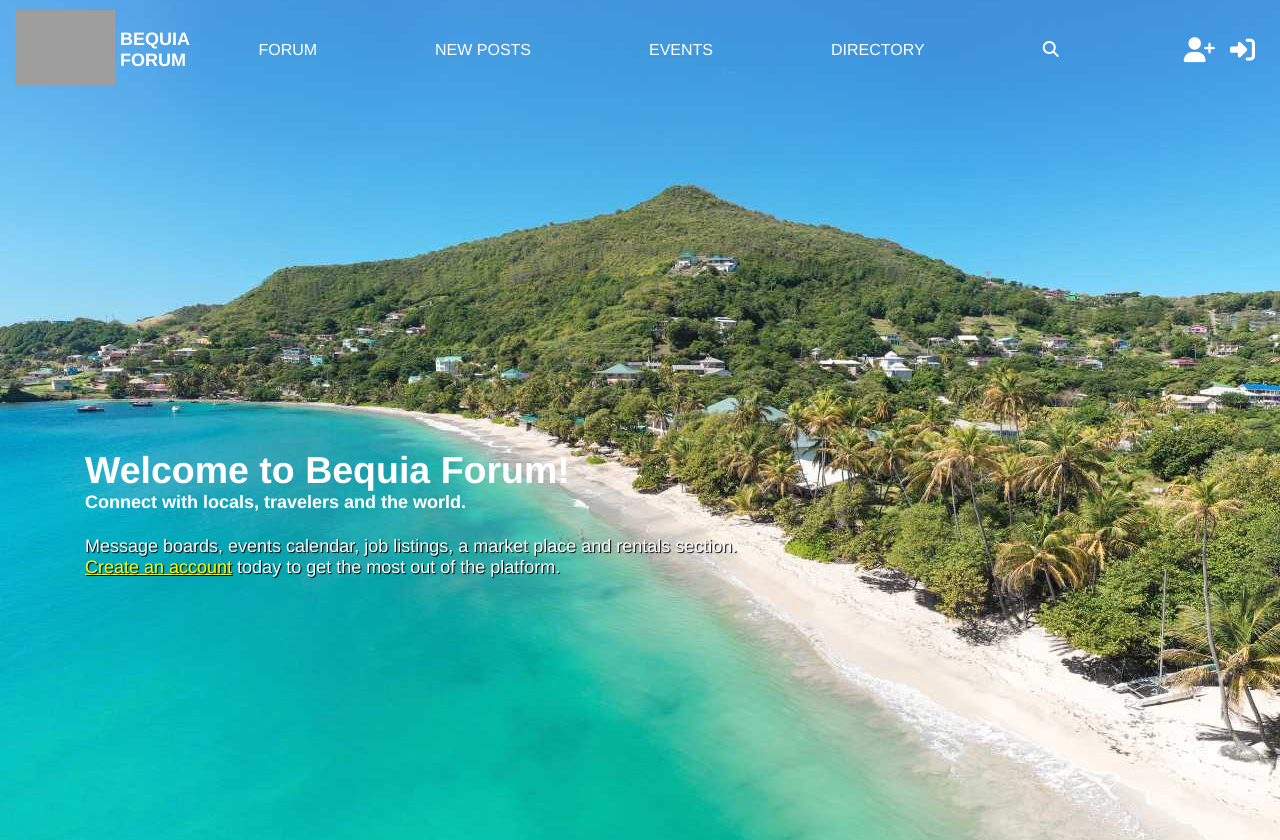
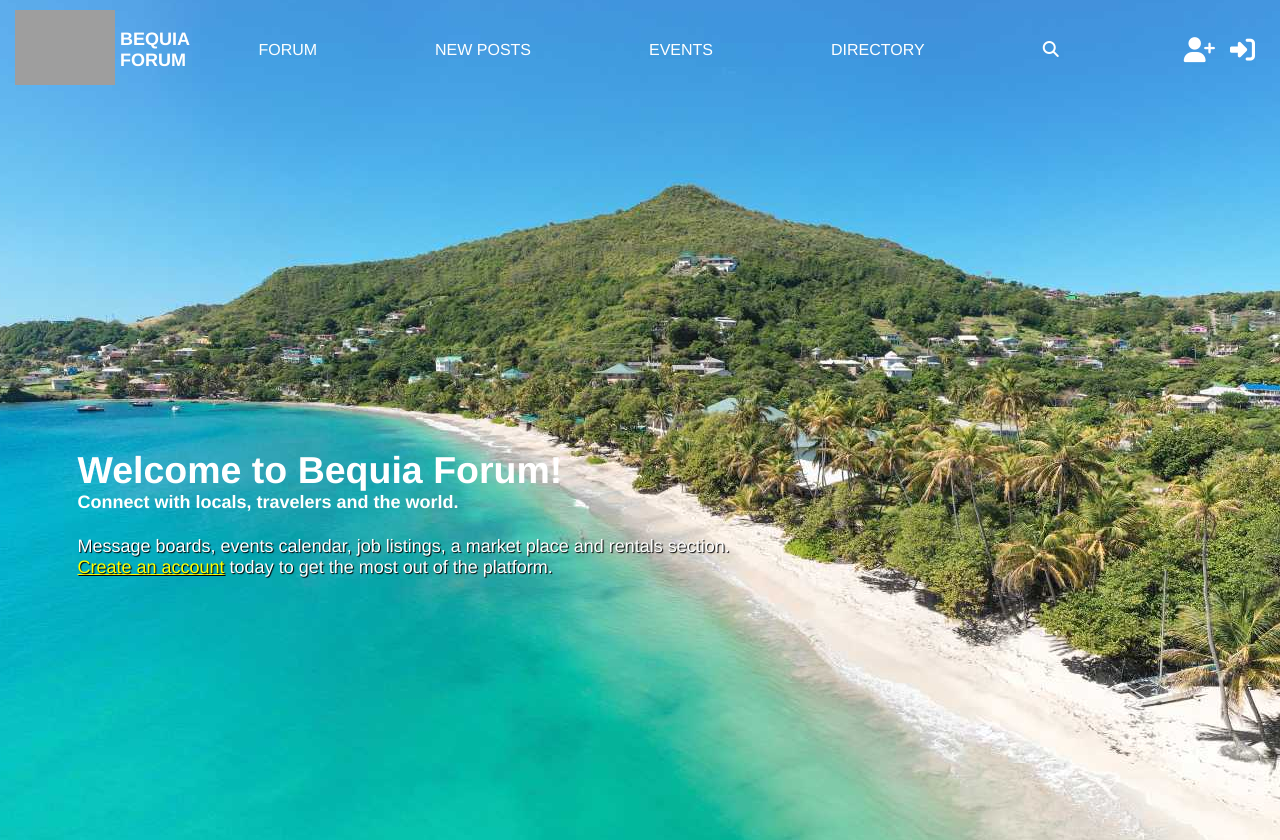
Before and after one commit to ryancarville/bequia-forum-app, a React (Create React App) app: page / in a window 1280 px wide. Shown: the top 840 px of the page. Built offline with nearby package versions, Linux system fonts and the light colour scheme; no server answers; grey boxes are pictures that could not be loaded.

Commit message:
css landing page text

```diff
--- a/src/components/LandingPage/LandingPage.css
+++ b/src/components/LandingPage/LandingPage.css
@@ -69,7 +69,7 @@
     position: relative;
     width: 75%;
     margin-top: 0%;
-    margin-left: 20px;
+    margin-left: 1%;
   }
   #landing-page-text {
     display: flex;
```
